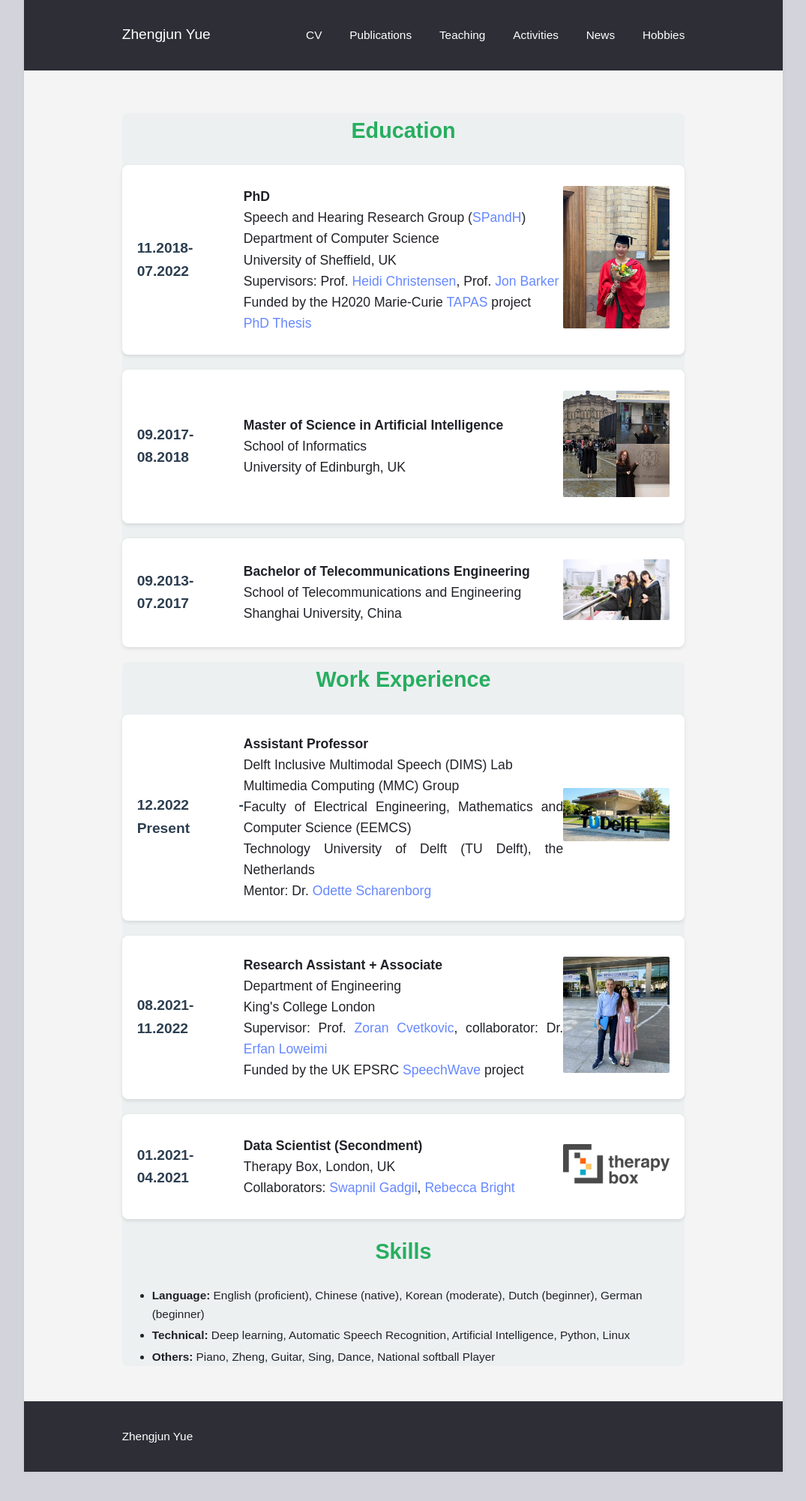
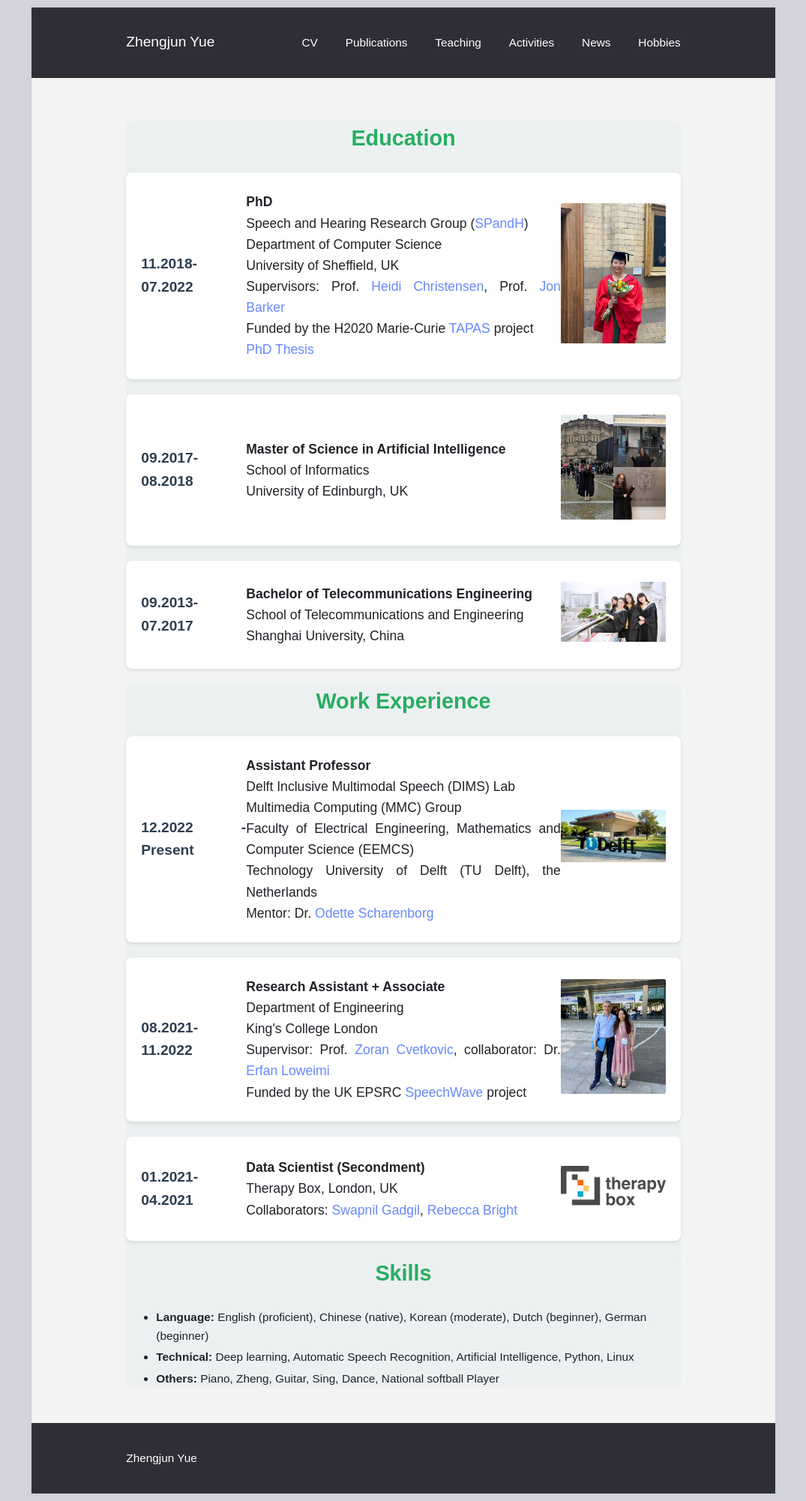
Before and after one commit to zhengjunyue/zhengjunyue.github.io, a Jekyll site: the page built from cv.html, in a window 1280 px wide. Shown: the whole page at 75% size, without its empty margins (102-1177 px from the left). Built offline with Jekyll 4.4.1, drawn with Linux system fonts in a browser that asks for light colours; before the commit the page ends 1963 px from its top, so only the background shows below that.

Commit message:
Update cv.html

```diff
--- a/cv.html
+++ b/cv.html
@@ -131,7 +131,7 @@ title: ""
     font-family: Arial, sans-serif;
     line-height: 1.6;
     background-color: #f4f4f4;
-    margin: 10;
+    margin: 10px;
     padding: 0px;
   }
 
```
